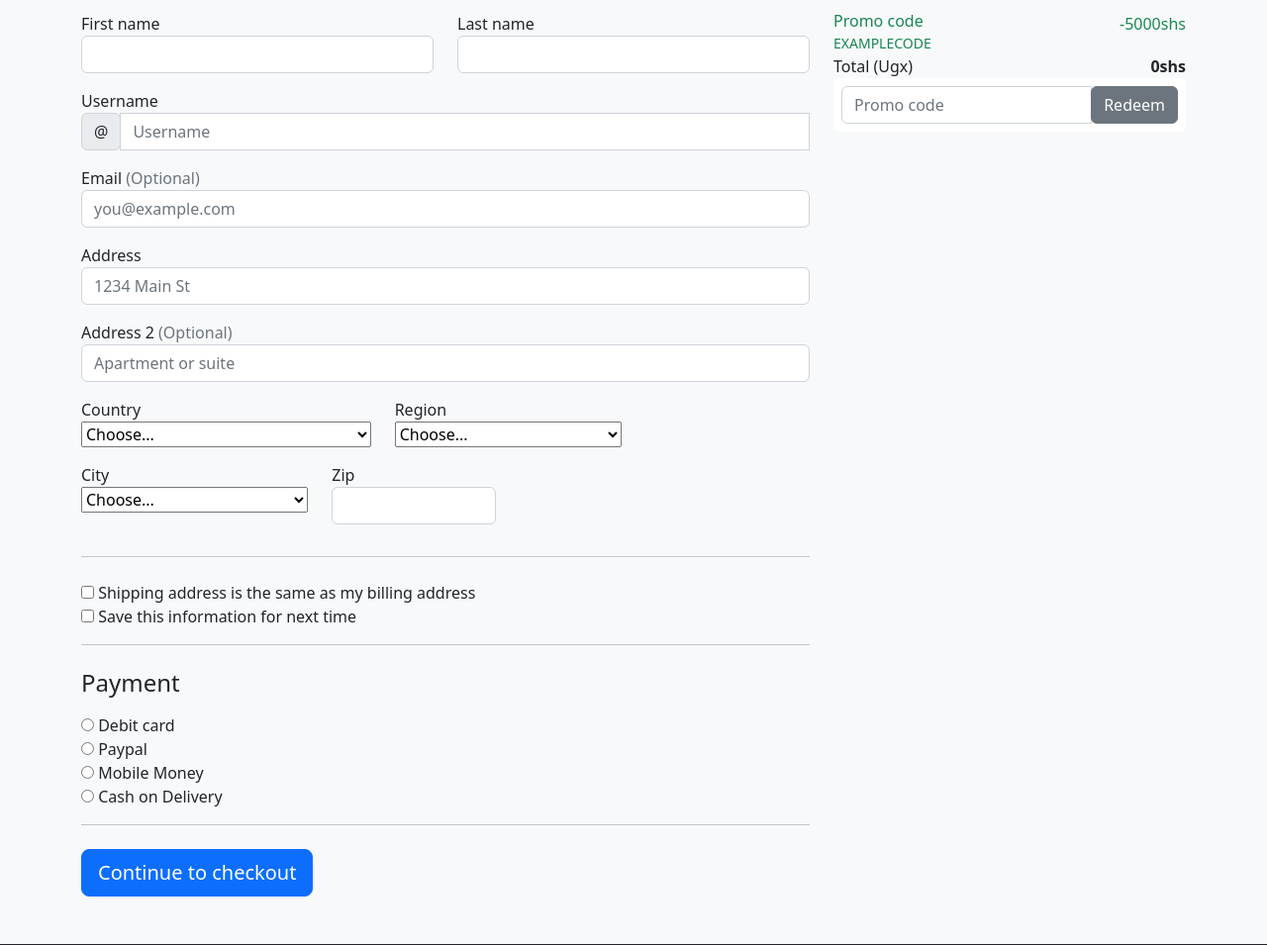
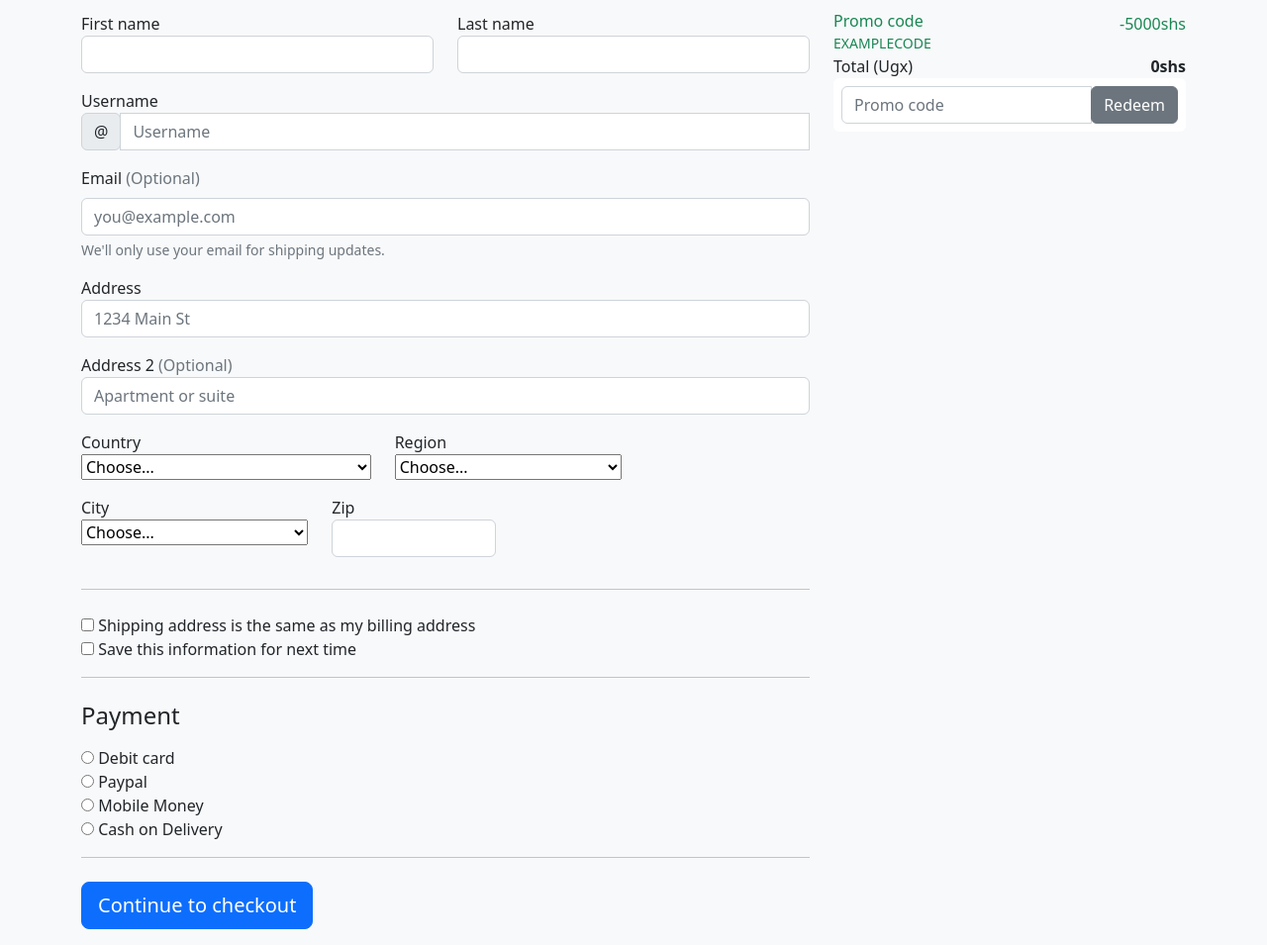
Before and after one commit to kalosius/Dru-Limited, a Django app: page /checkout/ in a window 1280 px wide. Shown: the part 588-1543 px from the top of the page at 99% size. Run offline with Django 5.2, Linux system fonts and the light colour scheme; some libraries are stand-ins or nearby versions.

Commit message:
email field made optional, messages to succcess or warning

```diff
--- a/cart/views.py
+++ b/cart/views.py
@@ -49,7 +49,7 @@ def cart_delete(request):
         # calling delete function from the cart
         cart.delete(product=product_id)
         response = JsonResponse({'product':product_id})
-        messages.success(request, 'Item Deleted From Shopping Cart!')
+        messages.warning(request, 'Item Deleted From Shopping Cart!')
         return response
 
 
--- a/druu/templates/authentication/checkout.html
+++ b/druu/templates/authentication/checkout.html
@@ -104,12 +104,13 @@
             </div>
 
             <div class="mb-3">
-              <label for="email">Email <span class="text-muted">(Optional)</span></label>
-              <input type="email" class="form-control" id="email" placeholder="you@example.com" wfd-id="id4">
+              <label for="email" class="form-label">Email <span class="text-muted">(Optional)</span></label>
+              <input type="email" class="form-control" id="email" placeholder="you@example.com" aria-describedby="emailHelp">
+              <div id="emailHelp" class="form-text">We'll only use your email for shipping updates.</div>
               <div class="invalid-feedback">
-                Please enter a valid email address for shipping updates.
+                  Please enter a valid email address.
               </div>
-            </div>
+          </div>
 
             <div class="mb-3">
               <label for="address">Address</label>
--- a/druu/views.py
+++ b/druu/views.py
@@ -27,7 +27,7 @@ def category(request,categories):
         return render(request, 'products/category.html', {'products':products, 'category':category})
 
     except:
-        messages.success(request, "Category Doesn't exist...")
+        messages.warning(request, "Category Doesn't exist...")
         return redirect('home')
 
 
@@ -59,7 +59,7 @@ def signin(request):
             messages.success(request, f'Welcome back {capitalized_username}!')
             return redirect('home')
         else:
-            messages.success(request, 'Invalid login credentials')
+            messages.warning(request, 'Invalid login credentials')
             return redirect('login')
     return render(request, 'authentication/login.html')
 
@@ -86,7 +86,7 @@ def registration(request):
                 return redirect('register')
             else:
                 if User.objects.filter(email=email).exists():
-                    messages.success(request, 'Email already exists')
+                    messages.warning(request, 'Email already exists')
                     return redirect('register')
                 else:
                     # looks good
@@ -100,7 +100,7 @@ def registration(request):
                     # messages.success(request, 'You are now registered and can log in')
                     return redirect('home')
         else:
-            messages.success(request, 'Passwords do not match')
+            messages.warning(request, 'Passwords do not match')
             return redirect('register')
     else:
         return render(request, "authentication/register.html")
```
